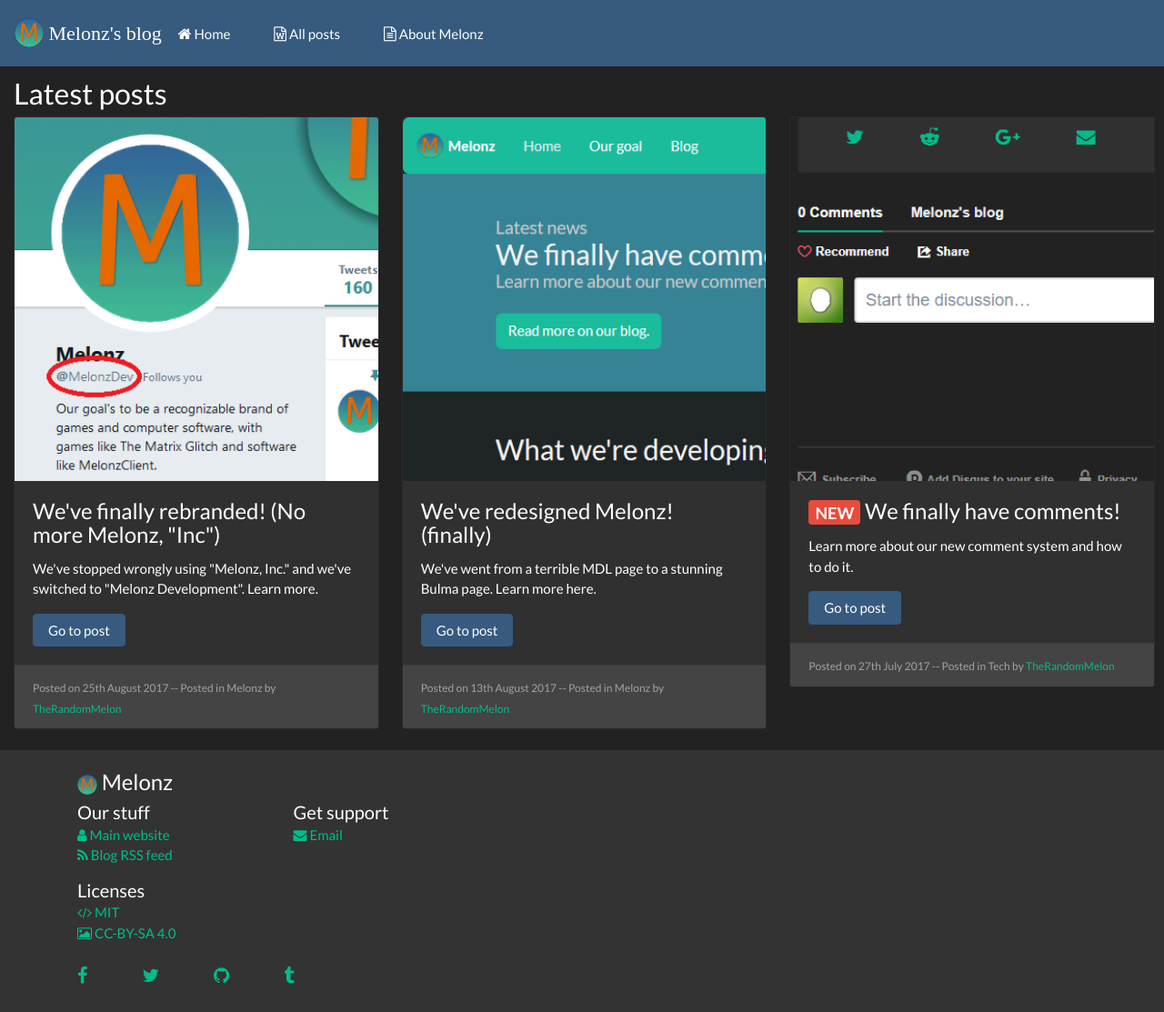
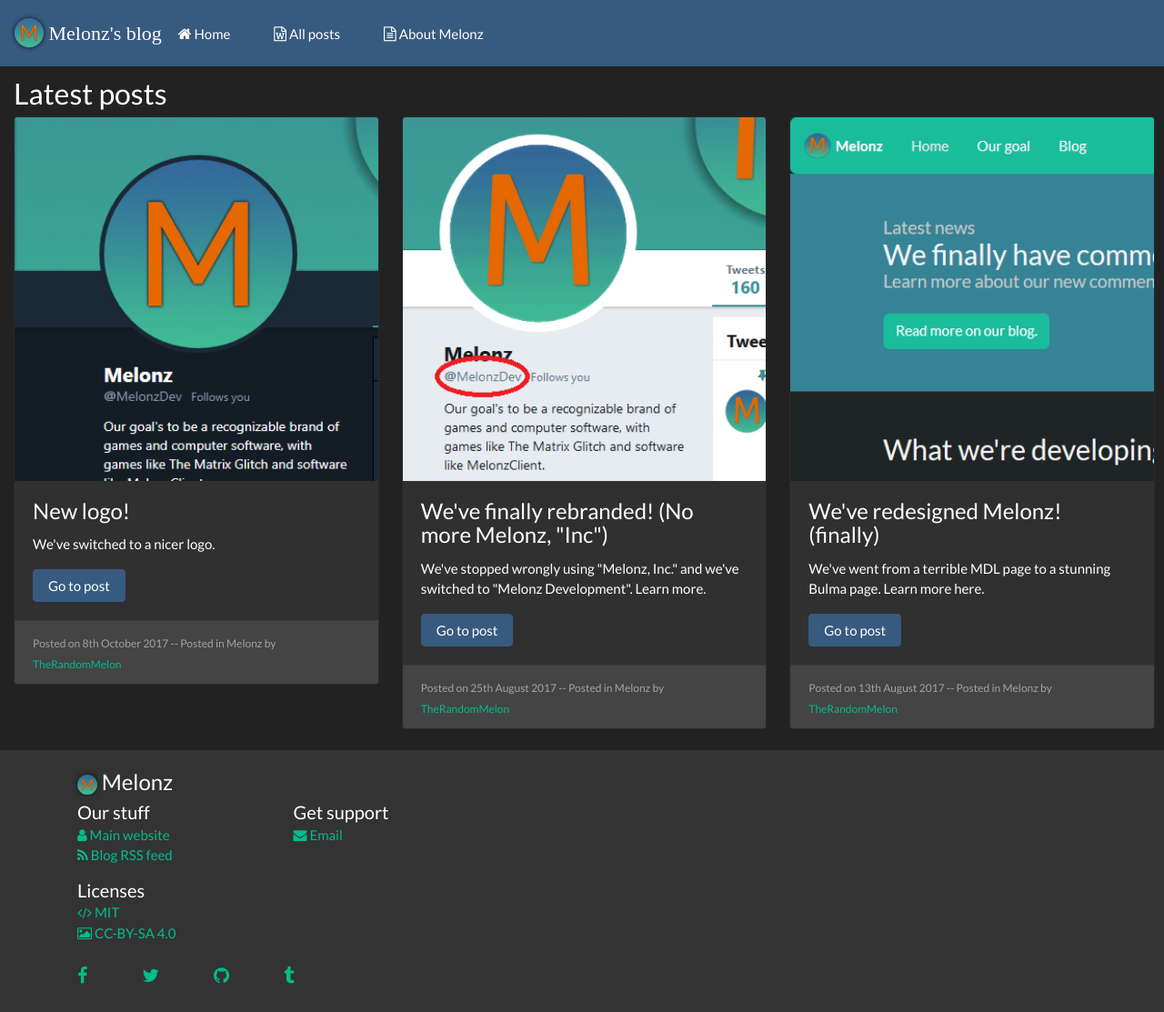
Before and after one commit to Melonz/old-blog, a Jekyll site: the page built from index.html, in a window 1280 px wide and 1113 px high. Shown: the whole window at 91% size. Built offline with Jekyll 4.4.1, drawn with Linux system fonts in a browser that asks for light colours; nearby versions of some CDN libraries; comment, search, counter and statistics services are not loaded.

Commit message:
Changed to new logo, and made new blog post about it

```diff
--- a/_includes/foot.html
+++ b/_includes/foot.html
@@ -3,7 +3,7 @@
     <div class="container">
         <div class="row">
             <div class="col-md-5">
-                <h4><img id="melonz-logo" src="/img/melonz-logo.png" width="22" /> Melonz</h4>
+                <h4><img id="melonz-logo" class="circle" src="/img/melonz-logo.png" width="22" /> Melonz</h4>
 				<div class="row">
 					<div class="col-6">
 						<span class="h5">Our stuff</span>
--- a/_includes/navbar-post.html
+++ b/_includes/navbar-post.html
@@ -3,7 +3,7 @@
     <span class="navbar-toggler-icon"></span>
   </button>
   <a class="navbar-brand product-sans" style="font-size: 22px;">
-    <img id="melonz-logo" alt="Logo" src="/img/melonz-logo.png" width="32" class="d-inline-block align-top" alt="">
+    <img id="melonz-logo" alt="Logo" src="/img/melonz-logo.png" width="32" class="d-inline-block align-top circle" alt="">
     {{ site.title }}
   </a>
   <div class="collapse navbar-collapse" id="navbarNav">
--- a/_includes/navbar.html
+++ b/_includes/navbar.html
@@ -3,7 +3,7 @@
     <span class="navbar-toggler-icon"></span>
   </button>
   <a class="navbar-brand product-sans" style="font-size: 22px;">
-    <img alt="Logo" id="melonz-logo" src="/img/melonz-logo.png" width="32" class="d-inline-block align-top" alt="">
+    <img alt="Logo" id="melonz-logo" src="/img/melonz-logo.png" width="32" class="d-inline-block align-top circle" alt="">
     {{ site.title }}
   </a>
   <div class="collapse navbar-collapse" id="navbarNav">
--- /dev/null
+++ b/_posts/2017-10-8-New-logo.md
@@ -0,0 +1,27 @@
+---
+title: New logo!
+layout: post
+category: Melonz
+image: new_logo/twitter_page.png
+image-banner: new_logo/twitter_page.png
+keywords: melonz, rebranding, melonz development, twitter, logo, new logo
+comments: true
+id: new_logo
+author: TheRandomMelon
+author-link: https://twitter.com/RandomMelonYT
+desc: We've switched to a nicer logo.
+---
+
+# Why?
+Well, I'll show you one image that'll explain everything.
+
+![old jpeg](/img/posts/new_logo/nice_jpeg.jpg)
+<span class="image-caption">Yeah... Nice and <code>#000</code> black, huh?</span>
+
+If you prefer a proper explaination, here's a list:
+
+- The old logo can only work properly if the site uses circle profile pictures.
+- In square JPEGs, as you saw above, the old logo looks **pretty bad**.
+
+# That's all.
+If you have any questions, either [shoot us a tweet](https://twitter.com/MelonzDev), or comment below.
--- a/css/style.css
+++ b/css/style.css
@@ -713,3 +713,8 @@
     flex: 0 0 95% !important;
   }
 }
+
+.circle {
+	border-radius: 50%;
+	box-shadow: 0px 0px 5px #111;
+}
```
Also changed, not shown: img/melonz-logo.png, img/posts/new_logo/nice_jpeg.jpg (added), img/posts/new_logo/twitter_page.png (added).
